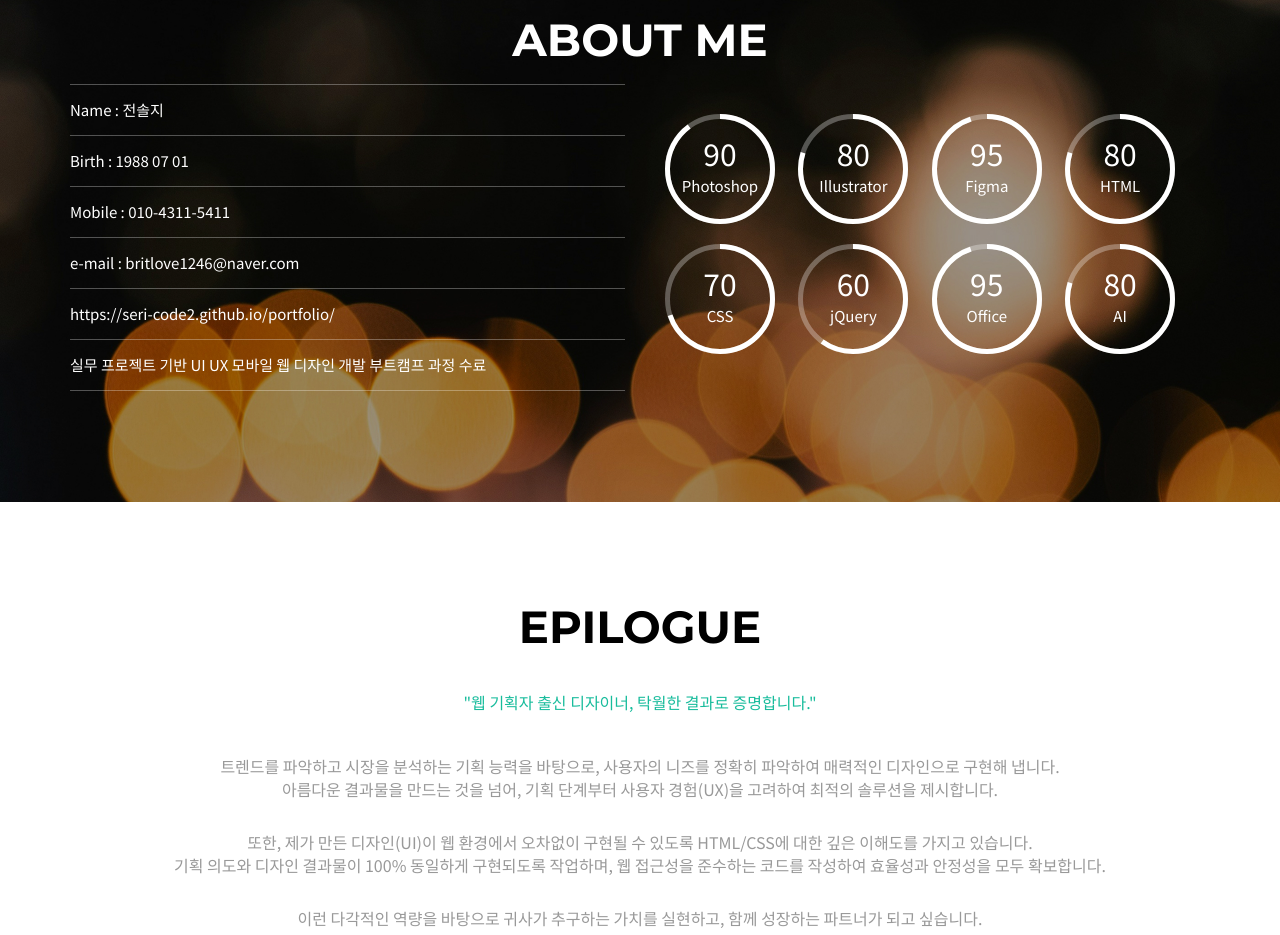
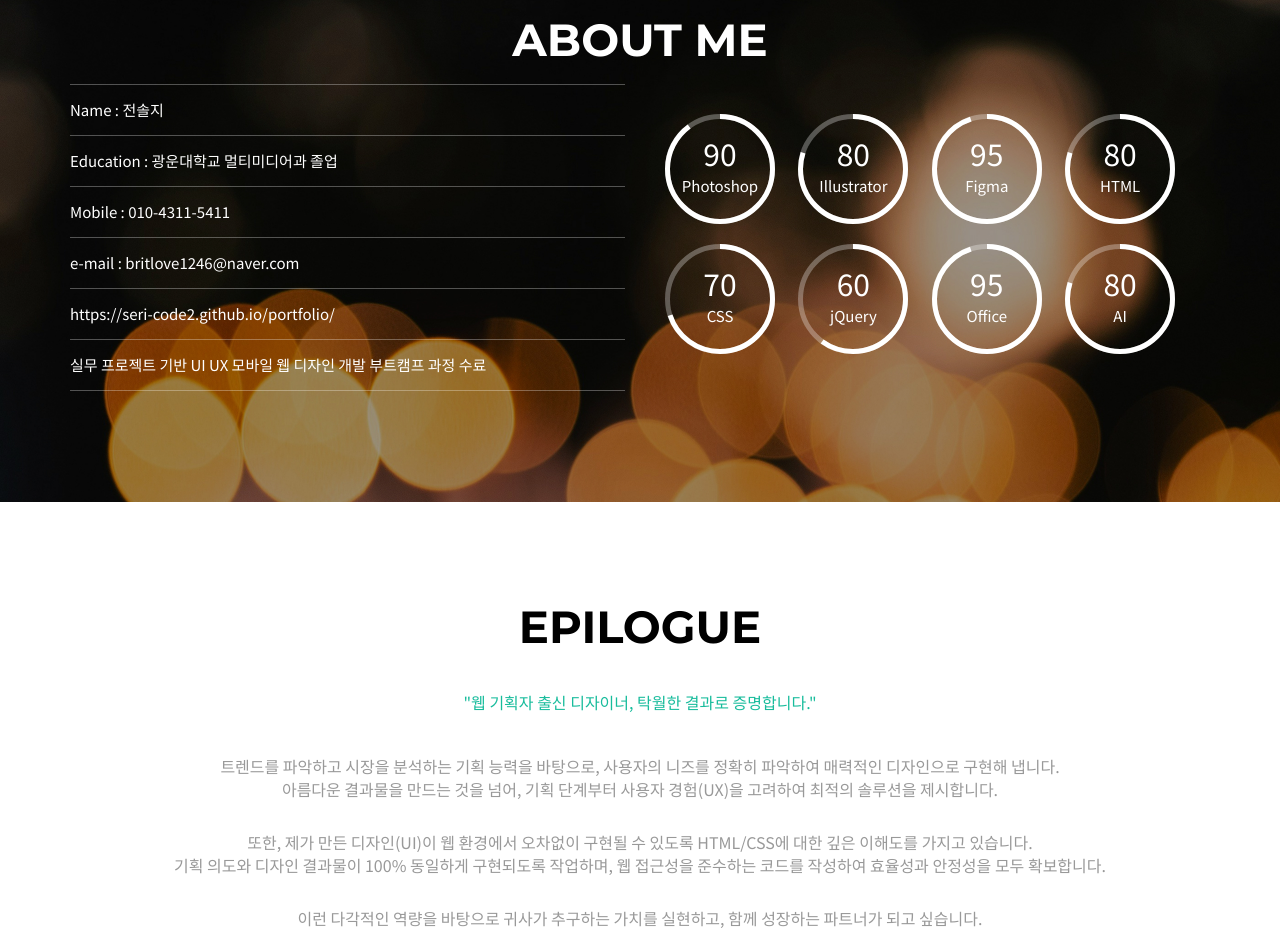
Before and after one commit to seri-code2/portfolio, a plain HTML site: page index.html in a window 1280 px wide. Shown: the part 2720-3655 px from the top of the page. Drawn offline with nearby package versions, Linux system fonts and the light colour scheme.

Commit message:
Update index.html

```diff
--- a/index.html
+++ b/index.html
@@ -182,7 +182,7 @@
                 <div class="col-lg-6">
                     <ul class="profile">
                         <li>Name : 전솔지</li>
-                        <li>Birth : 1988 07 01</li>
+                        <li>Education : 광운대학교 멀티미디어과 졸업</li>
                         <li>Mobile : 010-4311-5411</li>
                         <li>e-mail : britlove1246@naver.com</li>
                         <li><a href="#">https://seri-code2.github.io/portfolio/</a></li>
```
